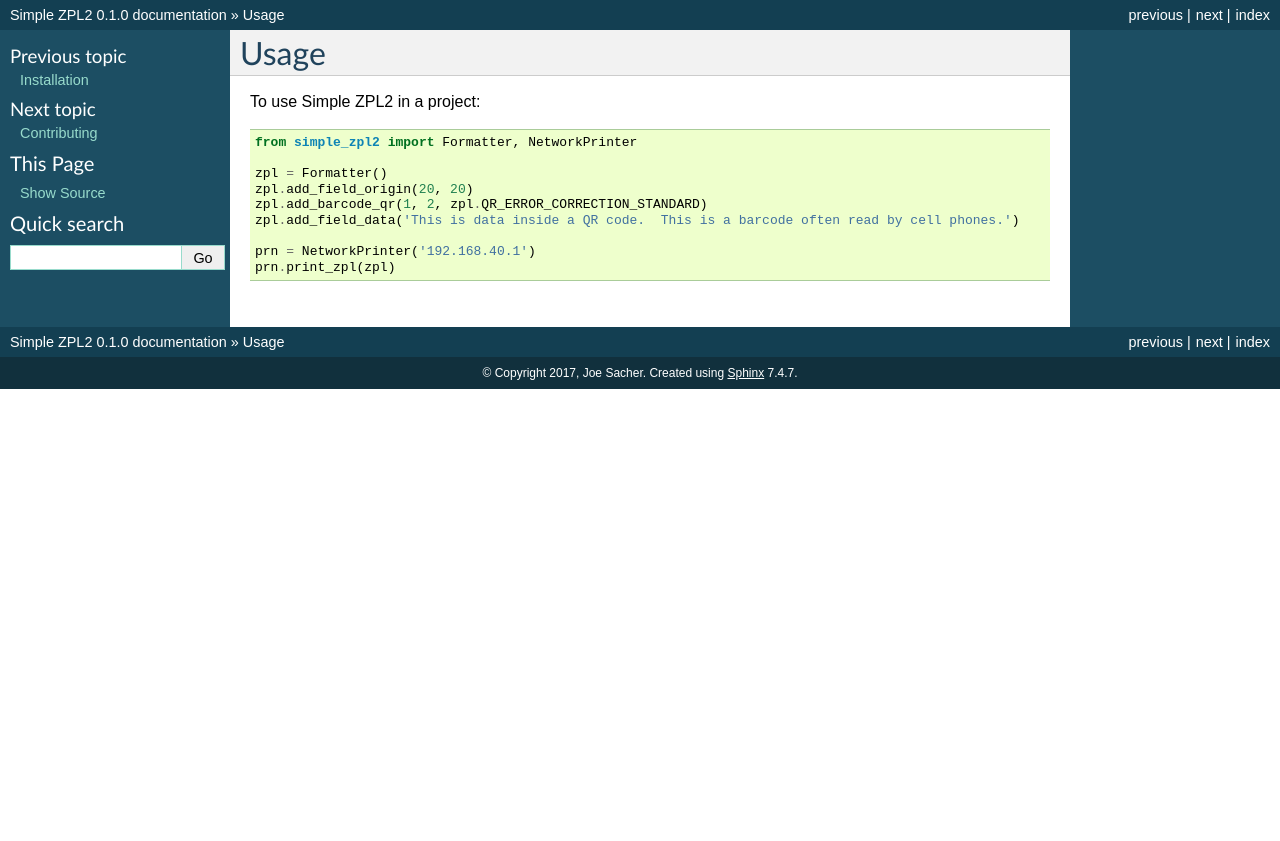
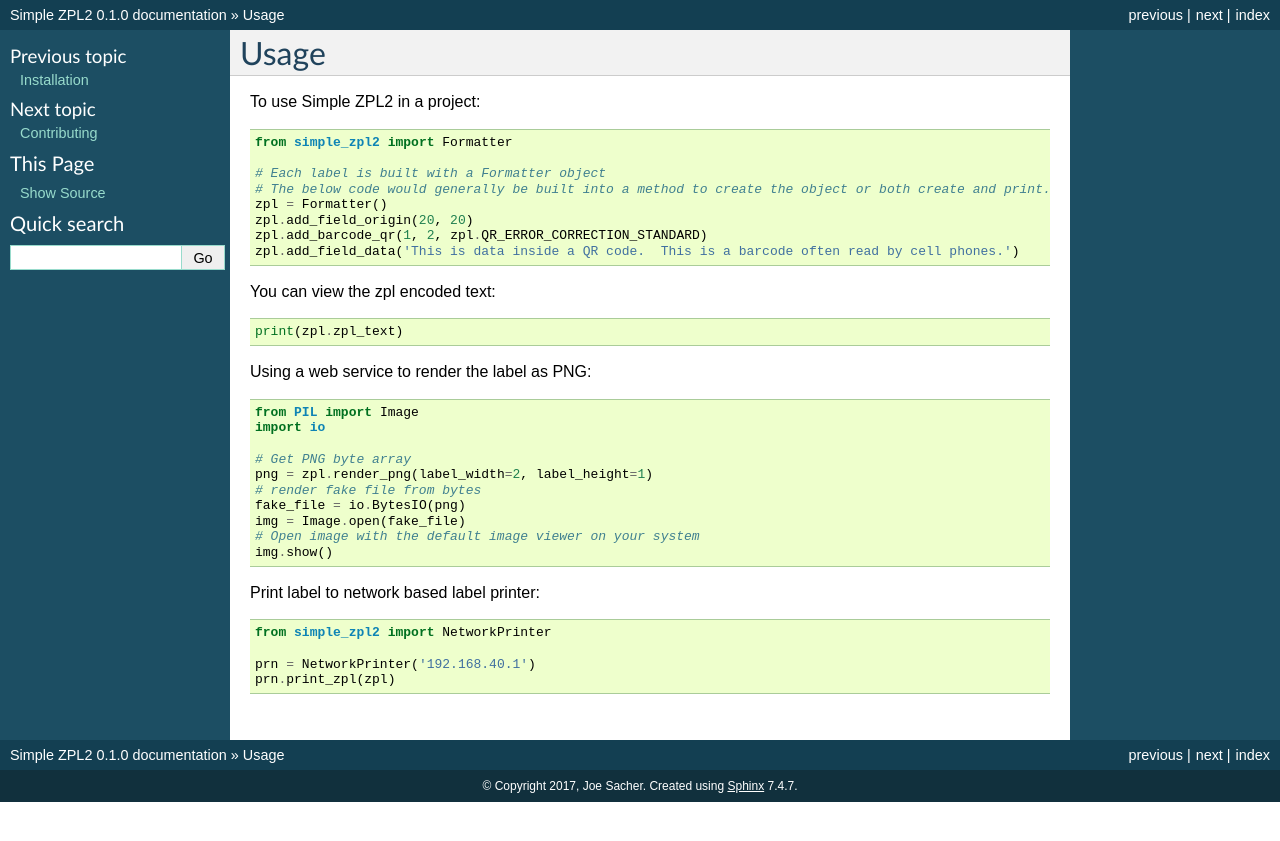
Before and after one commit to sacherjj/simple_zpl2, a Sphinx documentation site: the page built from docs/usage.rst, in a window 1280 px wide. Shown: the top 841 px of the page. Built offline with Sphinx 7.4.7, drawn with Linux system fonts in a browser that asks for light colours.

Commit message:
Testing updating documentation

```diff
--- a/docs/usage.rst
+++ b/docs/usage.rst
@@ -4,12 +4,35 @@
 
 To use Simple ZPL2 in a project::
 
-    from simple_zpl2 import Formatter, NetworkPrinter
+    from simple_zpl2 import Formatter
 
+    # Each label is built with a Formatter object
+    # The below code would generally be built into a method to create the object or both create and print.
     zpl = Formatter()
     zpl.add_field_origin(20, 20)
     zpl.add_barcode_qr(1, 2, zpl.QR_ERROR_CORRECTION_STANDARD)
     zpl.add_field_data('This is data inside a QR code.  This is a barcode often read by cell phones.')
 
+You can view the zpl encoded text::
+
+    print(zpl.zpl_text)
+
+Using a web service to render the label as PNG::
+
+    from PIL import Image
+    import io
+
+    # Get PNG byte array
+    png = zpl.render_png(label_width=2, label_height=1)
+    # render fake file from bytes
+    fake_file = io.BytesIO(png)
+    img = Image.open(fake_file)
+    # Open image with the default image viewer on your system
+    img.show()
+
+Print label to network based label printer::
+
+    from simple_zpl2 import NetworkPrinter
+
     prn = NetworkPrinter('192.168.40.1')
     prn.print_zpl(zpl)
```
Also changed, not shown: HISTORY.rst (line endings or trailing spaces).
